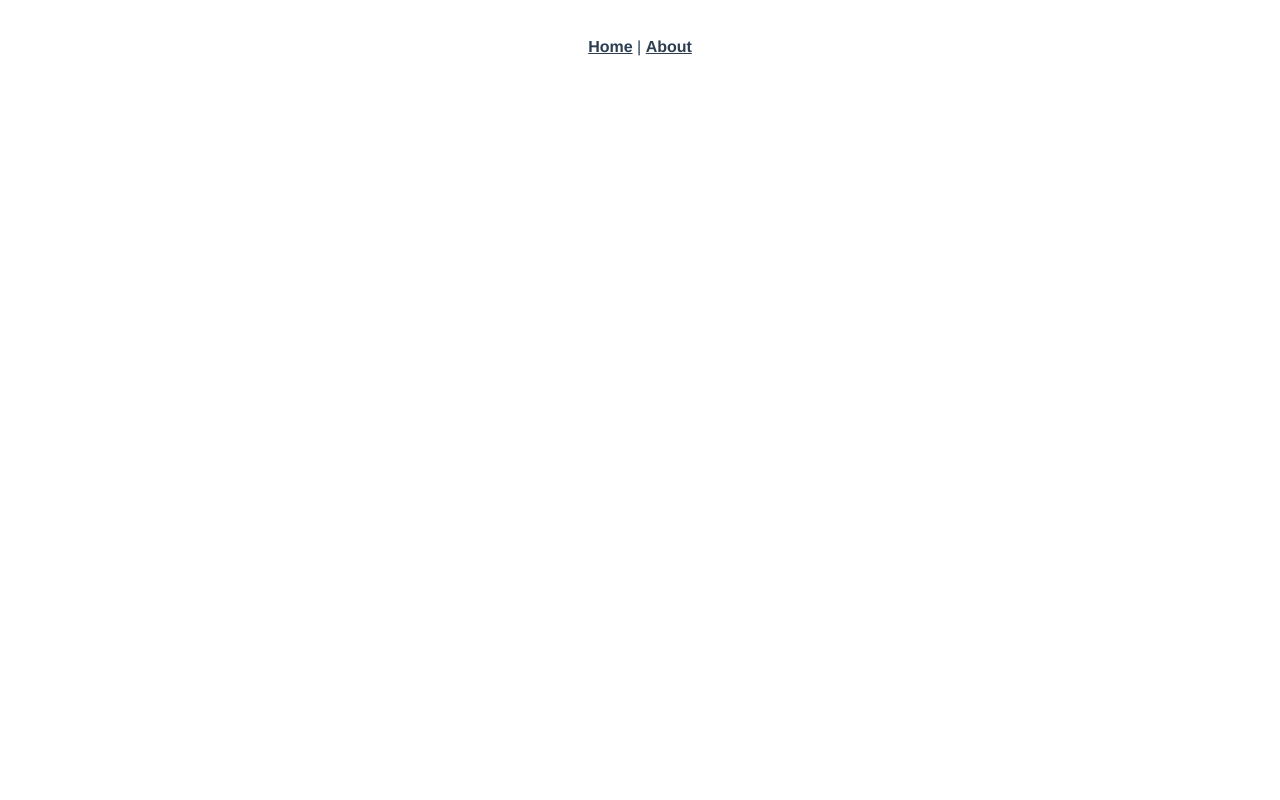
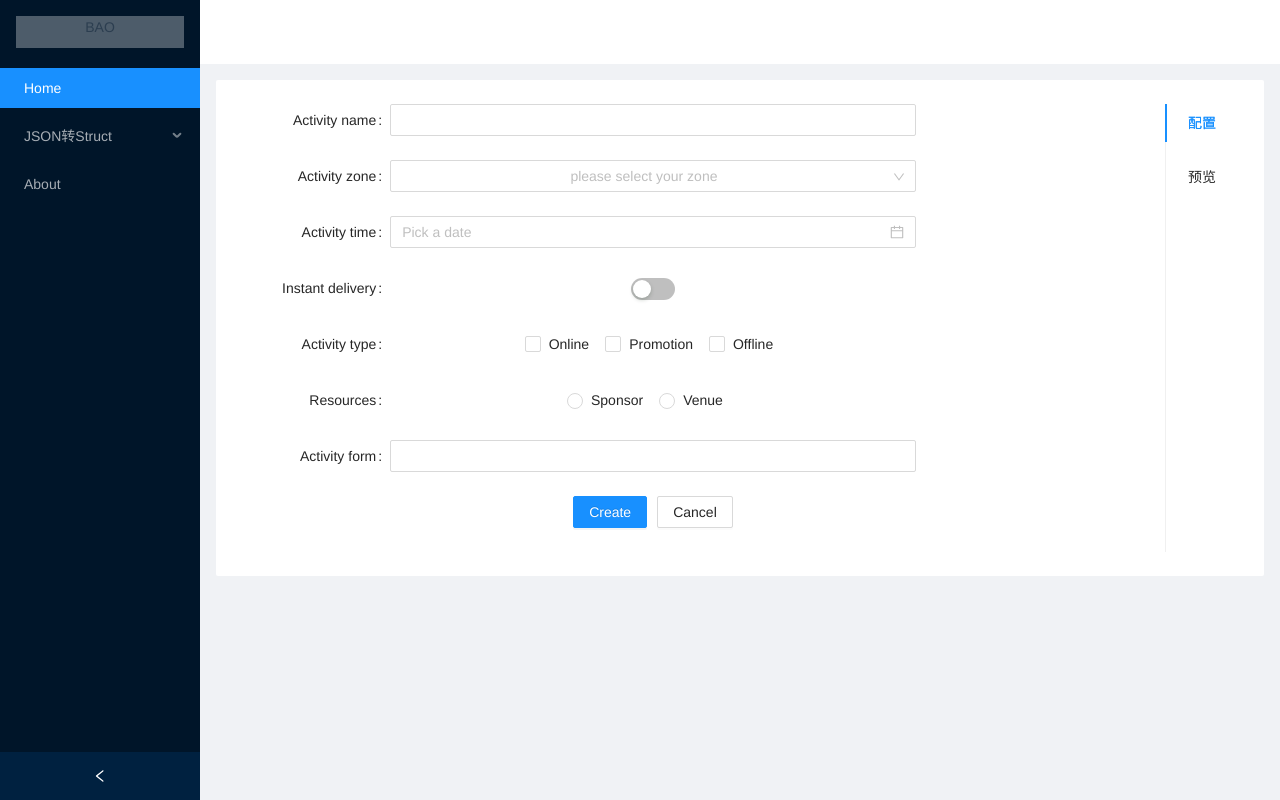
Before and after one commit to Nisus-Liu/bao-tool, a Vue app: page /#/json2javabean in a window 1280 px wide. Before the commit this address had no page. Built offline with nearby package versions, Linux system fonts and the light colour scheme.

Commit message:
feat: layout

```diff
--- a/package.json
+++ b/package.json
@@ -9,16 +9,14 @@
     "build": "vue-cli-service build",
     "test:unit": "vue-cli-service test:unit",
     "lint": "vue-cli-service lint",
-    "dist": "electron-builder",
     "electron:build": "vue-cli-service electron:build",
     "electron:serve": "vue-cli-service electron:serve",
-    "pack": "electron-builder --dir",
     "postinstall": "electron-builder install-app-deps",
-    "postuninstall": "electron-builder install-app-deps",
-    "start": "electron ."
+    "postuninstall": "electron-builder install-app-deps"
   },
   "main": "background.js",
   "dependencies": {
+    "ant-design-vue": "^2.2.8",
     "core-js": "^3.6.5",
     "vue": "^3.0.0",
     "vue-router": "^4.0.0-0",
--- a/src/App.vue
+++ b/src/App.vue
@@ -1,11 +1,20 @@
 <template>
-  <div id="nav">
-    <router-link to="/">Home</router-link> |
-    <router-link to="/about">About</router-link>
-  </div>
-  <router-view/>
+  <!--<div id="nav">-->
+  <!--  <router-link to="/">Home</router-link> |-->
+  <!--  <router-link to="/about">About</router-link>-->
+  <!--</div>-->
+  <!--<router-view/>-->
+  <BasicLayout></BasicLayout>
 </template>
-
+<script lang="ts">
+import BasicLayout from "@/views/BasicLayout.vue";
+import { defineComponent } from 'vue';
+export default defineComponent({
+  components: {
+    BasicLayout
+  }
+})
+</script>
 <style lang="scss">
 #app {
   font-family: Avenir, Helvetica, Arial, sans-serif;
--- a/src/main.ts
+++ b/src/main.ts
@@ -3,4 +3,13 @@ import App from './App.vue'
 import router from './router'
 import store from './store'
 
-createApp(App).use(store).use(router).mount('#app')
+import Antd from 'ant-design-vue'
+import 'ant-design-vue/dist/antd.css';
+
+const app = createApp(App);
+// app.config.productionTip = false;
+
+app.use(store)
+    .use(router)
+    .use(Antd)
+    .mount('#app')
--- a/src/router/index.ts
+++ b/src/router/index.ts
@@ -3,9 +3,14 @@ import Home from '../views/Home.vue'
 
 const routes: Array<RouteRecordRaw> = [
   {
-    path: '/',
+    path: '/home',
     name: 'Home',
-    component: Home
+    component: () => import('../views/Home.vue')
+  },
+  {
+    path: '/json2javabean',
+    name: 'Json2JavaBean',
+    component: () => import('../views/Json2JavaBean.vue')
   },
   {
     path: '/about',
@@ -14,7 +19,12 @@ const routes: Array<RouteRecordRaw> = [
     // this generates a separate chunk (about.[hash].js) for this route
     // which is lazy-loaded when the route is visited.
     component: () => import(/* webpackChunkName: "about" */ '../views/About.vue')
-  }
+  },
+  {
+    path: '/',
+    name: '/',
+    redirect: 'Home',
+  },
 ]
 
 const router = createRouter({
--- /dev/null
+++ b/src/views/BasicLayout.vue
@@ -0,0 +1,62 @@
+<template>
+  <a-layout style="min-height: 100vh">
+    <a-layout-sider v-model:collapsed="collapsed" collapsible>
+      <div class="logo" >
+        BAO
+      </div>
+      <a-menu theme="dark" v-model:selectedKeys="selectedKeys" mode="inline">
+        <a-menu-item key="home">
+          <router-link to="/home">Home</router-link>
+        </a-menu-item>
+        <a-sub-menu key="java2struct">
+          <!--<pie-chart-outlined />-->
+          <template #title>JSON转Struct</template>
+          <a-menu-item key="json2javabean">
+            <router-link to="/json2javabean">JSON->JavaBean</router-link>
+          </a-menu-item>
+          <a-menu-item>
+            <span>TODO</span>
+          </a-menu-item>
+        </a-sub-menu>
+        <a-menu-item key="about">
+          <!--<desktop-outlined />-->
+          <router-link to="/about">About</router-link>
+        </a-menu-item>
+      </a-menu>
+    </a-layout-sider>
+    <a-layout>
+      <a-layout-header style="background: #fff; padding: 0" />
+      <a-layout-content style="margin: 16px 16px">
+        <router-view/>
+      </a-layout-content>
+    </a-layout>
+  </a-layout>
+</template>
+
+<script lang="ts">
+import {ref} from 'vue';
+export default {
+  name: "BasicLayout",
+  data() {
+    return {
+      collapsed: ref<boolean>(false),
+      selectedKeys: ref<string[]>(['home']),
+    };
+  },
+}
+</script>
+
+<style scoped>
+.logo {
+  height: 32px;
+  margin: 16px;
+  background: rgba(255, 255, 255, 0.3);
+}
+
+.site-layout .site-layout-background {
+  background: #fff;
+}
+[data-theme='dark'] .site-layout .site-layout-background {
+  background: #141414;
+}
+</style>
--- /dev/null
+++ b/src/views/Json2JavaBean.vue
@@ -0,0 +1,88 @@
+<template>
+  <a-card :bordered="false">
+    <a-tabs v-model:activeKey="activeKey" :tab-position="tabPosition">
+      <a-tab-pane key="1" tab="配置">
+        <a-form :model="formState" :label-col="labelCol" :wrapper-col="wrapperCol">
+          <a-form-item label="Activity name">
+            <a-input v-model:value="formState.name" />
+          </a-form-item>
+          <a-form-item label="Activity zone">
+            <a-select v-model:value="formState.region" placeholder="please select your zone">
+              <a-select-option value="shanghai">Zone one</a-select-option>
+              <a-select-option value="beijing">Zone two</a-select-option>
+            </a-select>
+          </a-form-item>
+          <a-form-item label="Activity time">
+            <a-date-picker
+                v-model:value="formState.date1"
+                show-time
+                type="date"
+                placeholder="Pick a date"
+                style="width: 100%"
+            />
+          </a-form-item>
+          <a-form-item label="Instant delivery">
+            <a-switch v-model:checked="formState.delivery" />
+          </a-form-item>
+          <a-form-item label="Activity type">
+            <a-checkbox-group v-model:value="formState.type">
+              <a-checkbox value="1" name="type">Online</a-checkbox>
+              <a-checkbox value="2" name="type">Promotion</a-checkbox>
+              <a-checkbox value="3" name="type">Offline</a-checkbox>
+            </a-checkbox-group>
+          </a-form-item>
+          <a-form-item label="Resources">
+            <a-radio-group v-model:value="formState.resource">
+              <a-radio value="1">Sponsor</a-radio>
+              <a-radio value="2">Venue</a-radio>
+            </a-radio-group>
+          </a-form-item>
+          <a-form-item label="Activity form">
+            <a-input v-model:value="formState.desc" type="textarea" />
+          </a-form-item>
+          <a-form-item :wrapper-col="{ span: 14, offset: 4 }">
+            <a-button type="primary" @click="onSubmit">Create</a-button>
+            <a-button style="margin-left: 10px">Cancel</a-button>
+          </a-form-item>
+        </a-form>
+      </a-tab-pane>
+      <a-tab-pane key="2" tab="预览">
+        预览
+      </a-tab-pane>
+    </a-tabs>
+  </a-card>
+</template>
+
+<script lang="ts">
+import { defineComponent, reactive, toRaw, ref } from 'vue';
+export default defineComponent({
+  setup() {
+    const activeKey = ref('1');
+    const tabPosition = ref('right');
+    const formState = reactive({
+      name: '',
+      region: undefined,
+      date1: undefined,
+      delivery: false,
+      type: [],
+      resource: '',
+      desc: '',
+    });
+    const onSubmit = () => {
+      console.log('submit!', toRaw(formState));
+    };
+    return {
+      activeKey,
+      tabPosition,
+      labelCol: { span: 4 },
+      wrapperCol: { span: 14 },
+      formState,
+      onSubmit,
+    };
+  },
+});
+</script>
+
+<style scoped>
+
+</style>
```
Also changed, not shown: 1 other file (tests, documents, lock files or other folders).
